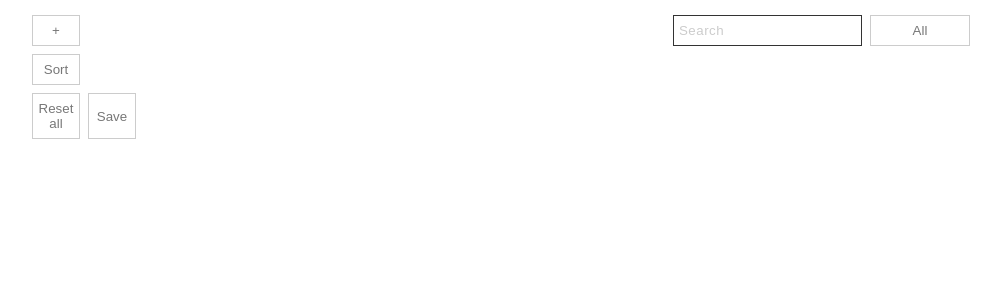
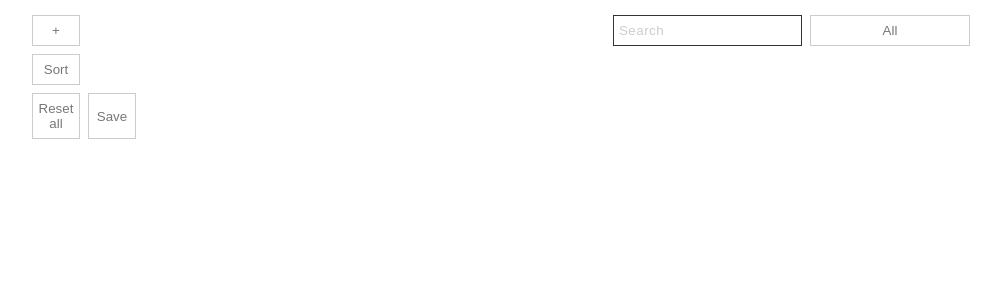
Before and after one commit to weswithley/to-do-list-practice, a React (Create React App) app: page / in a window 1280 px wide. Shown: the top 300 px of the page, without its empty margins (139-1140 px from the left). Built offline with nearby package versions, Linux system fonts and the light colour scheme.

Commit message:
Enhancement > Component FilterSearchDropdown : 1. Layout style. 2. Add the reseting of filtering the search list behavior. 3. Modify the namspace of controller.ts to hook.ts and change the usage of customize function to hook function.

```diff
--- a/src/components/FilterSearchDropdown/componentStyle.module.scss
+++ b/src/components/FilterSearchDropdown/componentStyle.module.scss
@@ -1,18 +1,22 @@
 .componentDropdown {
   position: relative;
+  color: #888;
+
   button{
-    min-width: 100px;
-    &:after{
-      content: ' ';
-
+    min-width: 10rem;
+    &.isOpen{
+      color: #fff;
+      background-color: #7a9493;
     }
   }
 
   .componentDropdownModal{
     position: absolute;
+    width: 100%;
+    box-sizing: border-box;
     margin-top: .2rem;
     right: 0;
-    border: 1px solid #333;
+    border: 1px solid #888;
     background-color: #fff;
 
     & ul {
@@ -22,13 +26,12 @@
     & li {
       cursor: pointer;
       list-style: none;
-      // border-bottom: .5px solid #333;
-      padding: 0 .8rem;
+      padding: .2rem .8rem;
       &:hover,
       &:focus,
       &.active{
         color: #fff;
-        background-color: #ccc;
+        background-color: #7a9493;
       }
     }
   }
--- a/src/components/FilterSearchDropdown/index.tsx
+++ b/src/components/FilterSearchDropdown/index.tsx
@@ -1,4 +1,7 @@
+// Packages
 import React, { useMemo, useState, useEffect } from 'react';
+
+// SCSS
 import componentStyle from './componentStyle.module.scss';
 
 // Type
@@ -30,9 +33,14 @@ const FilterSearchDropdown: React.FC<ComponentInterface> = ({
     if (!!selectedFilterSearch) onClickCallBack(selectedFilterSearch);
   }, [selectedFilterSearch]);
 
+  useEffect(() => {
+    if (!!list) setFilterSearchList(cloneDeep(list));
+  }, [list])
+
   return (
     <div className={componentStyle.componentDropdown}>
       <Button
+        className={isOpenModal ? componentStyle.isOpen : ''}
         label={selectedFilterSearch?.value}
         disabled={!!disabled}
         onClick={() => setIsOpenModal(!isOpenModal)}
```
Also changed, not shown: src/components/FilterSearchDropdown/hook.ts (renamed from src/components/FilterSearchDropdown/controller.ts).
